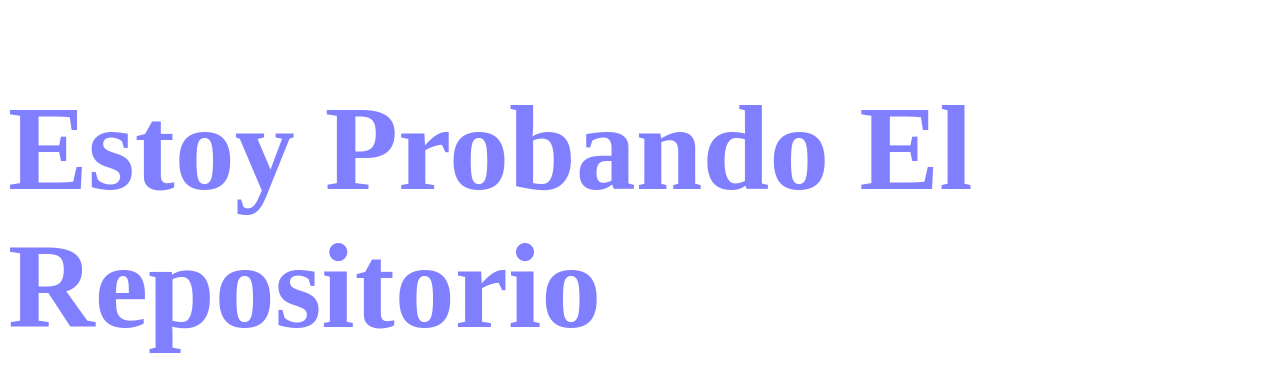
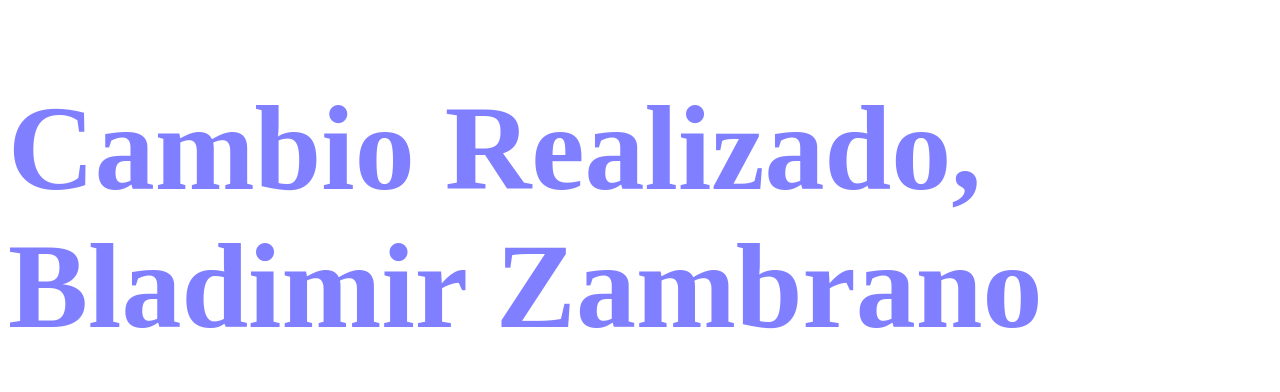
Before and after one commit to bladimir-zambrano/MarquezaC, a plain HTML site: page index.html in a window 1280 px wide. Drawn offline with Linux system fonts and the light colour scheme.

Commit message:
Primer Cambio Realizado

```diff
--- a/index.html
+++ b/index.html
@@ -7,7 +7,7 @@
     <link rel="stylesheet" href="style_modulo_inicio.css">
 </head>
 <body>
-    <h1>Estoy Probando El Repositorio</h1>
+    <h1>Cambio Realizado, Bladimir Zambrano </h1>
     <script src="modulo1.js"></script>
 </body>
 </html>
```
